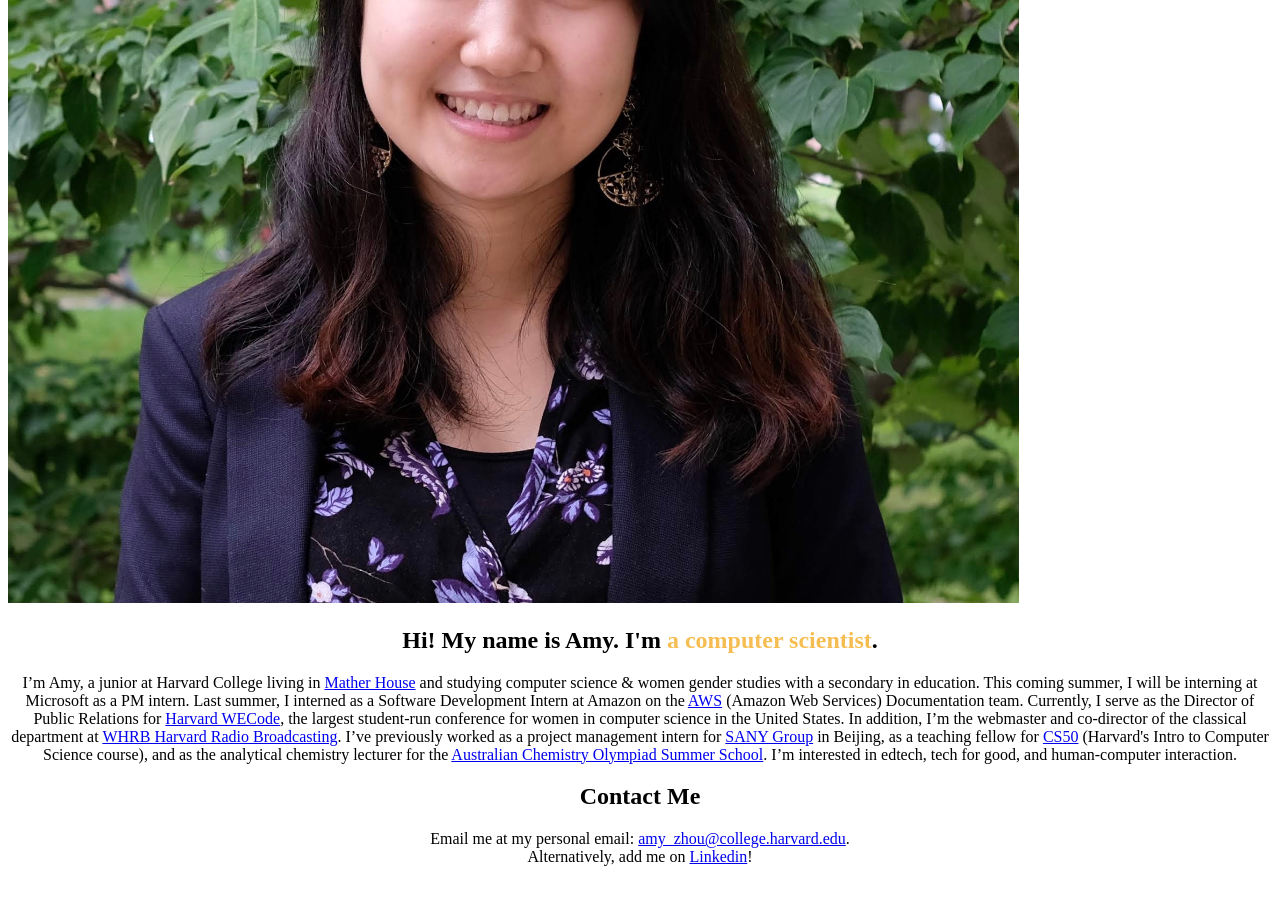
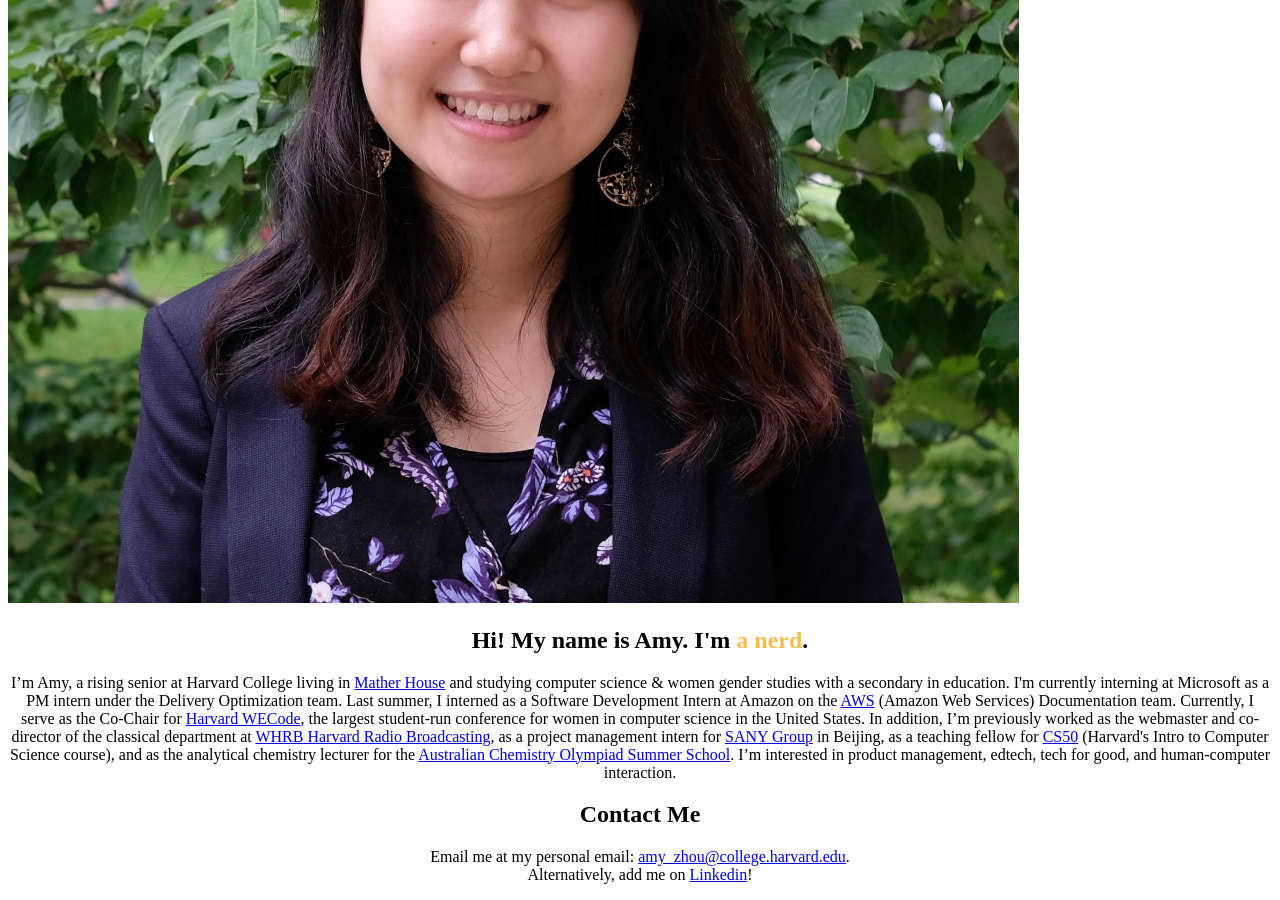
Before and after one commit to azhou4/azhou4.github.io, a Jekyll site: the page built from index.html, in a window 1280 px wide and 900 px high, scrolled down 4604 px. Built offline with Jekyll 4.4.1, drawn with Linux system fonts in a browser that asks for light colours; the list of posts is cut into pages by our own code.

```diff
--- a/index.html
+++ b/index.html
@@ -5,7 +5,7 @@
 
 <img src="assets/profile_az.jpg" alt="profile" class="center" width="80%">
 		<script>
-	        var example = ['an educator', 'a dog lover', 'an artist', 'a nerd', 'a computer scientist', 'a design enthusiast'];
+	        var example = ['an educator', 'a dog lover', 'product manager', 'an artist', 'a nerd', 'a computer scientist', 'a design enthusiast'];
 
 	        textSequence(0);
 	        function textSequence(i) {
@@ -26,7 +26,14 @@
 		</h2>
 
 		<p style="text-align: center; margin-left: auto; margin-right:auto">
-			I’m Amy, a junior at Harvard College living in <a href="https://mather.harvard.edu/">Mather House</a> and studying computer science & women gender studies with a secondary in education. This coming summer, I will be interning at Microsoft as a PM intern. Last summer, I interned as a Software Development Intern at Amazon on the  <a href="aws.amazon.com">AWS</a> (Amazon Web Services) Documentation team. Currently, I serve as the Director of Public Relations for <a href="https://wecodeharvard.org">Harvard WECode</a>, the largest student-run conference for women in computer science in the United States. In addition, I’m the webmaster and co-director of the classical department at <a href="whrb.org">WHRB Harvard Radio Broadcasting</a>. I’ve previously worked as a project management intern for <a href="https://www.sanyglobal.com">SANY Group</a> in Beijing, as a teaching fellow for <a href="cs50.harvard.edu">CS50</a> (Harvard's Intro to Computer Science course), and as the analytical chemistry lecturer for the <a href="asi.edu.au">Australian Chemistry Olympiad Summer School</a>. I’m interested in edtech, tech for good, and human-computer interaction.
+			I’m Amy, a rising senior at Harvard College living in <a href="https://mather.harvard.edu/">Mather House</a> and studying computer science & women gender studies
+			 with a secondary in education. I'm currently interning at Microsoft as a PM intern under the Delivery Optimization team. Last summer, I interned as a Software Development Intern
+			 at Amazon on the  <a href="aws.amazon.com">AWS</a> (Amazon Web Services) Documentation team. Currently, I serve as the Co-Chair for
+			 <a href="https://wecodeharvard.org">Harvard WECode</a>, the largest student-run conference for women in computer science in the United States. In addition,
+			 I’m previously worked as the webmaster and co-director of the classical department at <a href="whrb.org">WHRB Harvard Radio Broadcasting</a>, as a project
+			 management intern for <a href="https://www.sanyglobal.com">SANY Group</a> in Beijing, as a teaching fellow for <a href="cs50.harvard.edu">CS50</a> (Harvard's
+			 Intro to Computer Science course), and as the analytical chemistry lecturer for the <a href="asi.edu.au">Australian Chemistry Olympiad Summer School</a>.
+			 I’m interested in product management, edtech, tech for good, and human-computer interaction.
 		</p>
 
 		<h2 class="center" style="text-align: center"> Contact Me </h2>
```
Also changed, not shown: 2coursework.html (+6 -2 lines).
